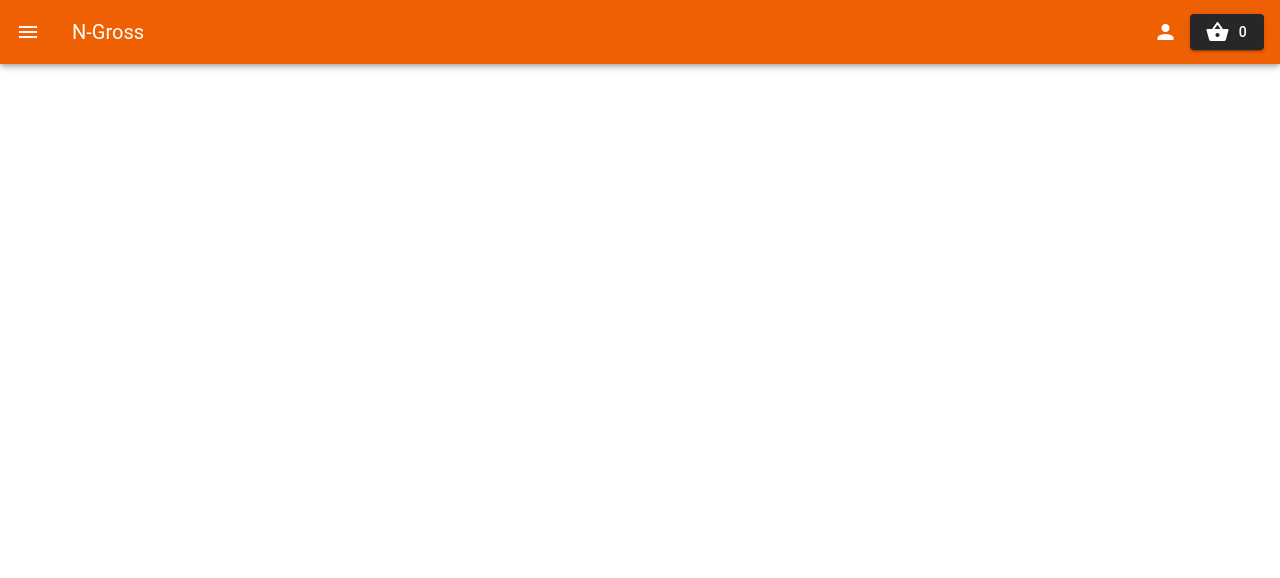
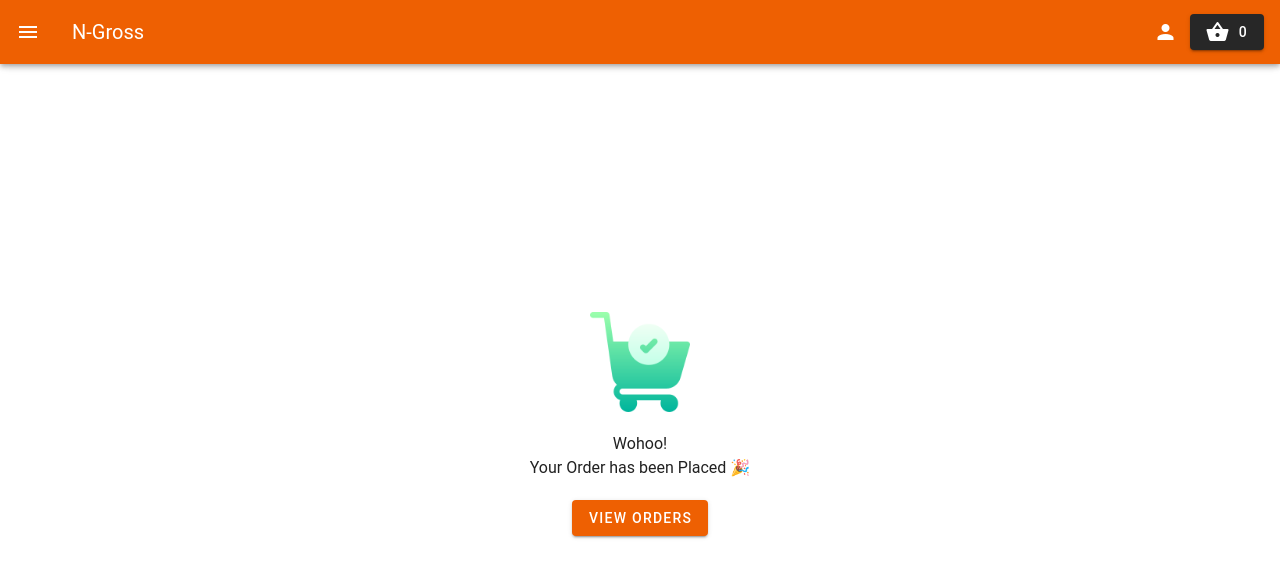
Before and after one commit to jahidanowar/ngross_frontend, a Vue app: page /thankyou in a window 1280 px wide. Shown: the top 578 px of the page. Built offline with nearby package versions, Linux system fonts and the light colour scheme; sample sign-in values are in the browser's storage; a small style sheet from the web is missing.

Commit message:
Thank You Page Added

```diff
--- a/src/router/index.js
+++ b/src/router/index.js
@@ -5,6 +5,7 @@ import Shop from "../views/Shop.vue";
 import Category from "../views/Category.vue";
 import Login from "../views/Login.vue";
 import Cart from "../views/Cart.vue";
+import Thankyou from "../views/Thankyou.vue";
 import store from "../store";
 
 Vue.use(VueRouter);
@@ -38,6 +39,12 @@ const routes = [
     path: "/cart",
     name: "Cart",
     component: Cart,
+    meta: { requiresAuth: true },
+  },
+  {
+    path: "/thankyou",
+    name: "Order Placed",
+    component: Thankyou,
     meta: { requiresAuth: true },
   },
 ];
--- /dev/null
+++ b/src/views/Thankyou.vue
@@ -0,0 +1,17 @@
+<template>
+  <div class="thankyou my-auto text-center">
+      <img src="../assets/shopping-cart.png" alt="Order Placed" lazy width="100px" style="display:block; margin:0 auto">
+      <h3 class="mt-5">Wohoo!<br/> Your Order has been Placed 🎉</h3>
+      <v-btn class="mt-5" color="primary" to="/order">View Orders</v-btn>
+  </div>
+</template>
+
+<script>
+export default {
+
+}
+</script>
+
+<style>
+
+</style>
```
Also changed, not shown: src/assets/shopping-cart.png (added).
